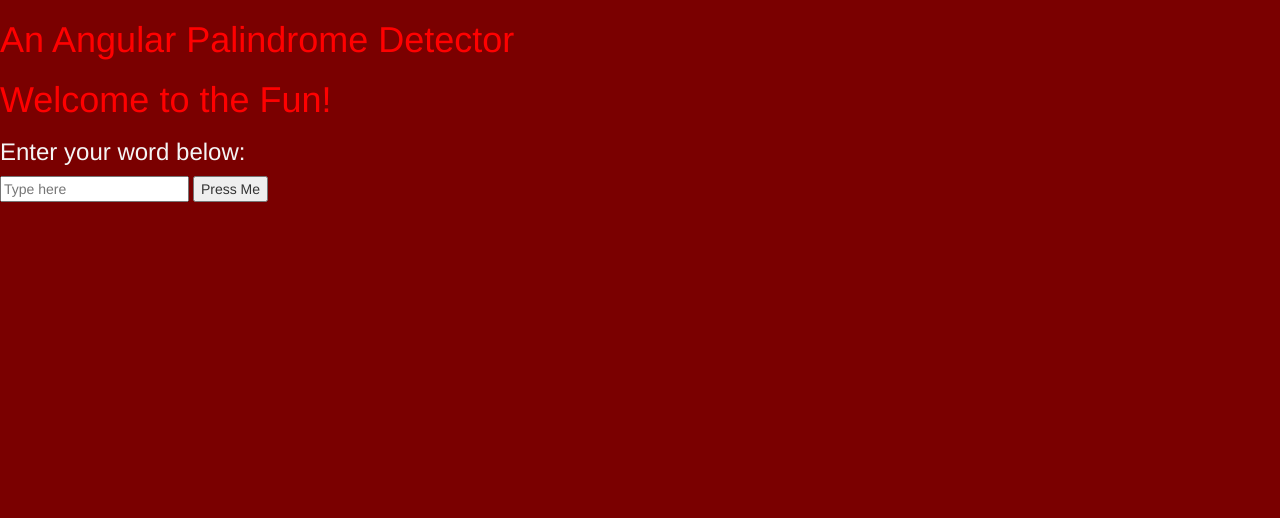
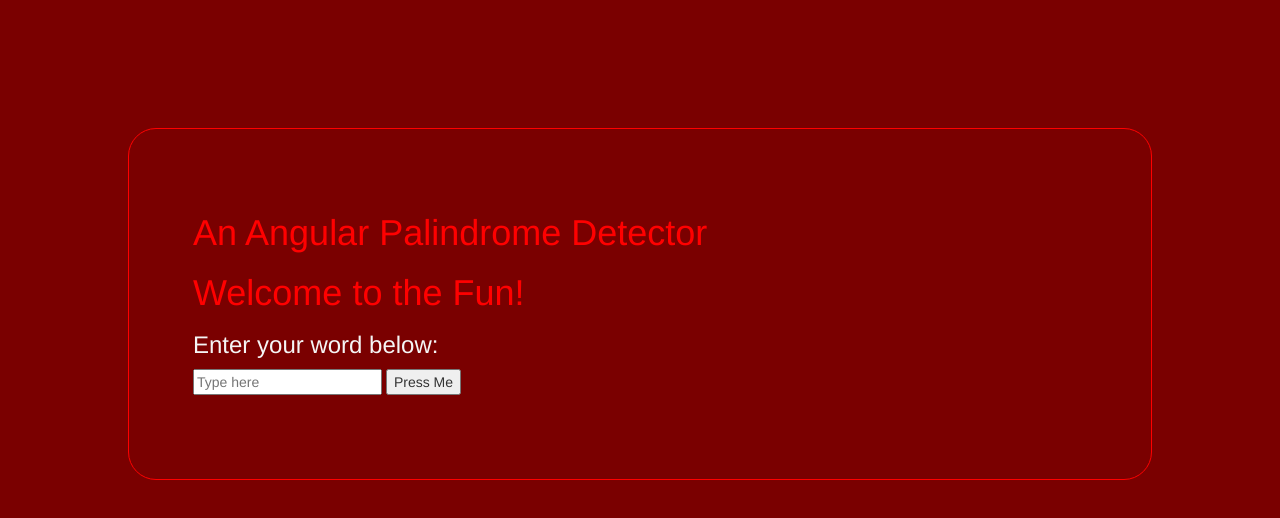
Before and after one commit to WalterMoore/AngularPalindromeDetector, a website: page client/index.html in a window 1280 px wide. Drawn offline with nearby package versions, Linux system fonts and the light colour scheme; some packages are replaced by stand-ins of ours.

Commit message:
Some styling

```diff
--- a/client/css/main.css
+++ b/client/css/main.css
@@ -1,5 +1,14 @@
 body {
 	background-color: #7a0000;
+}
+
+.cajagrande{
+	height: 80%;
+	width: 80%;
+	margin: 10%;
+	border: 0.1em solid red;
+	border-radius: 2em;
+	padding: 5%;
 }
 
 h1{
--- a/client/index.html
+++ b/client/index.html
@@ -7,10 +7,11 @@
 		<script src="https://code.angularjs.org/1.2.28/angular-route.js"></script>
   	</head>
   	<body ng-app="PalindromeApp">
-		<h1>An Angular Palindrome Detector</h1>
+		<div class="cajagrande">
+			<h1>An Angular Palindrome Detector</h1>
 
-    	<div ng-view></div>
-
+			<div ng-view></div>
+		</div>
 
 		<script src="js/app.js"></script>
     	<script src="js/controllers/WelcomeController.js"></script>
```
